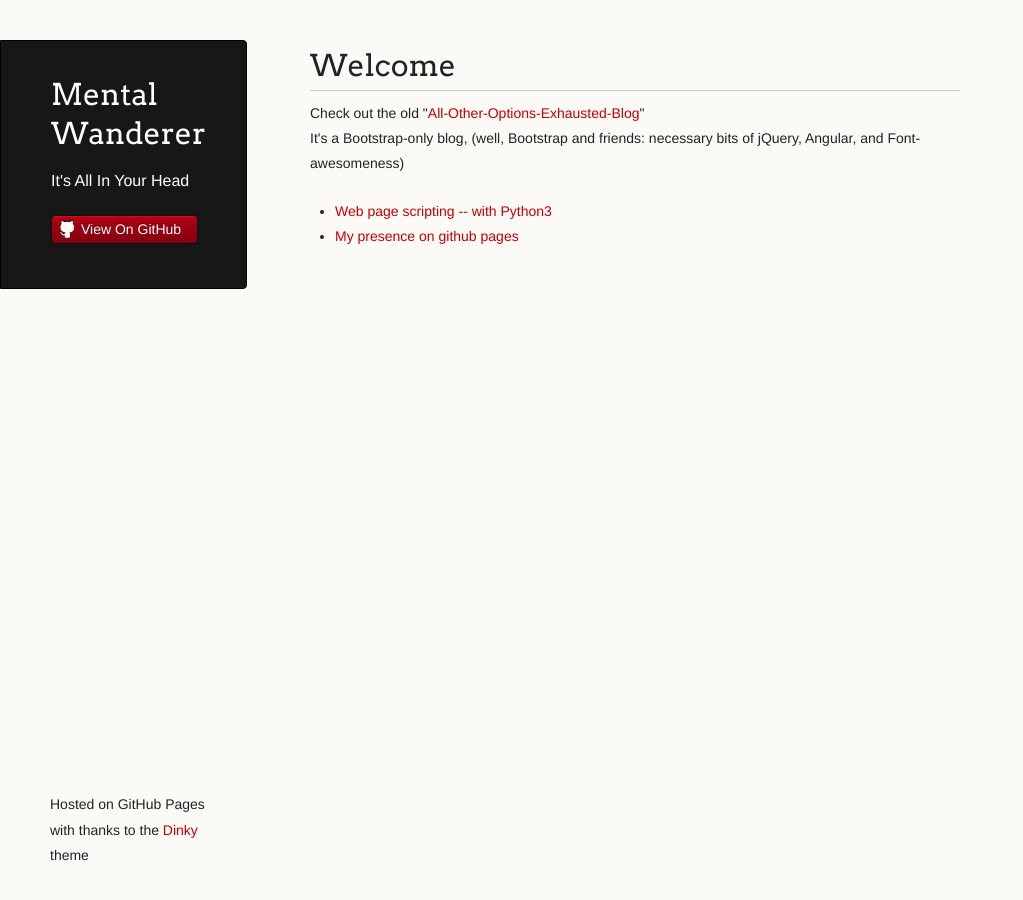
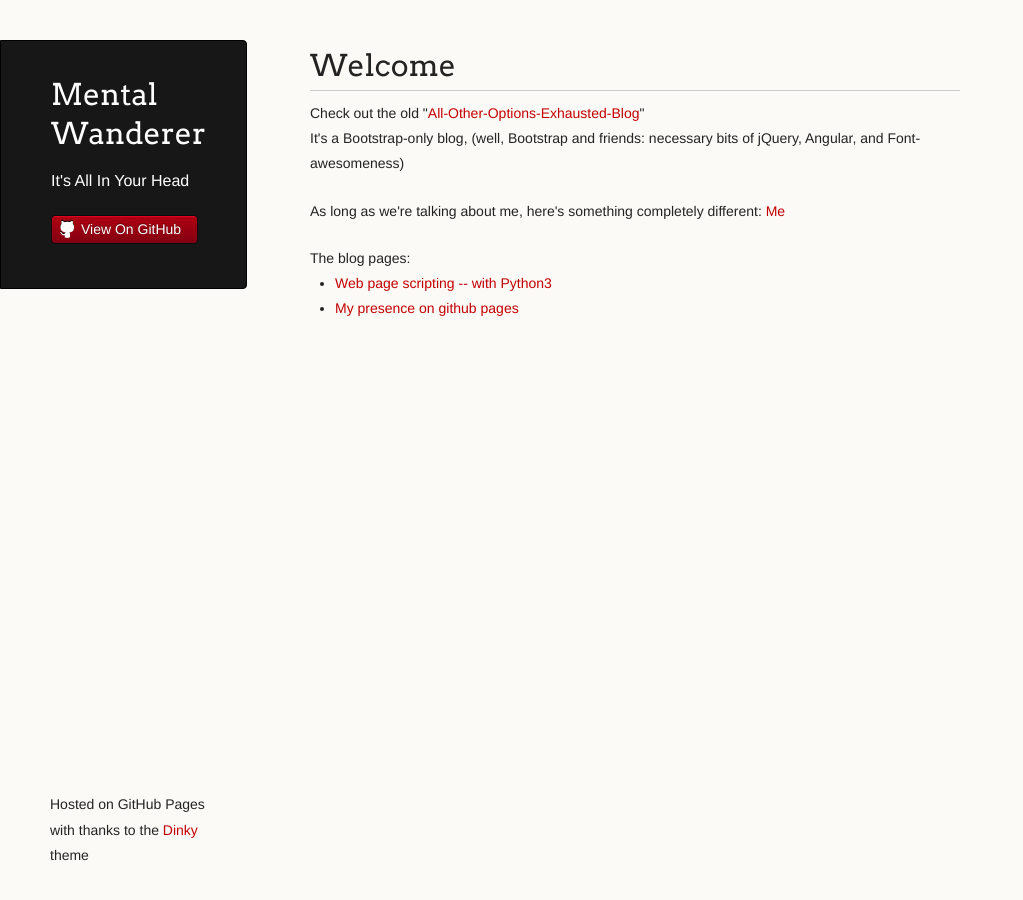
Before and after one commit to coryburt/coryburt.github.io, a Jekyll site: the page built from index.html, in a window 1280 px wide. Shown: the whole page, without its empty margins (0-1023 px from the left). Built offline with Jekyll 4.4.1, drawn with Linux system fonts in a browser that asks for light colours.

Commit message:
Add some more links

```diff
--- a/index.html
+++ b/index.html
@@ -8,8 +8,11 @@ title: Cory Burt
         Check out the old "<a href="/proj/bootstrap-blog">All-Other-Options-Exhausted-Blog</a>"<br />
         It's a Bootstrap-only blog, (well, Bootstrap and friends: necessary bits of jQuery, Angular, and Font-awesomeness)
     </p>
+    <p>As long as we're talking about me, here's something completely different: <a href="https://www.linkedin.com/in/cory-burt-bb8a4b83/">Me</a></p>
+
 </div><!-- /.blurb -->
 <div>
+    The blog pages:
   <ul>
     {% for post in site.posts %}
     <li>
```
